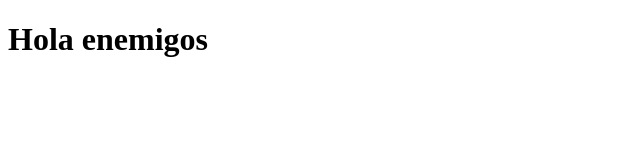
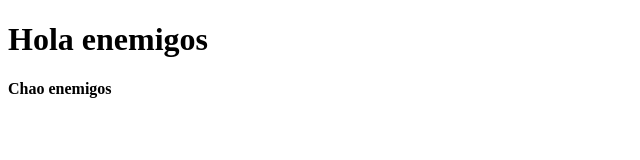
Before and after one commit to Santiag0809/Probando_GIT, a plain HTML site: page index.html in a window 1280 px wide. Shown: the whole page, without its empty margins (0-640 px from the left). Drawn offline with Linux system fonts and the light colour scheme.

Commit message:
Feat: My third commit :sparkles:

```diff
--- a/index.html
+++ b/index.html
@@ -7,5 +7,6 @@
 </head>
 <body>
     <h1>Hola enemigos</h1>
+    <h4>Chao enemigos</h4>
 </body>
 </html>
```
